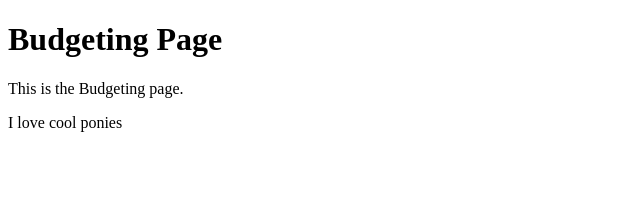
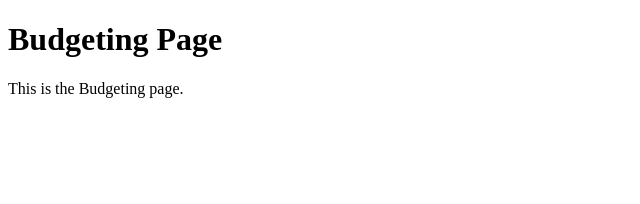
Before and after one commit to VivaciousViolin/vite-project, a React (Vite) app: page /budgeting in a window 1280 px wide. Shown: the top 204 px of the page, without its empty margins (0-640 px from the left). Built offline with nearby package versions, Linux system fonts and the light colour scheme.

Commit message:
i remove

```diff
--- a/src/components/Budgeting.jsx
+++ b/src/components/Budgeting.jsx
@@ -5,7 +5,7 @@ const Budgeting = () => {
     <div>
       <h1>Budgeting Page</h1>
       <p>This is the Budgeting page.</p>
-      <p>I love cool ponies</p>
+      <p></p>
     </div>
   );
 };
```
